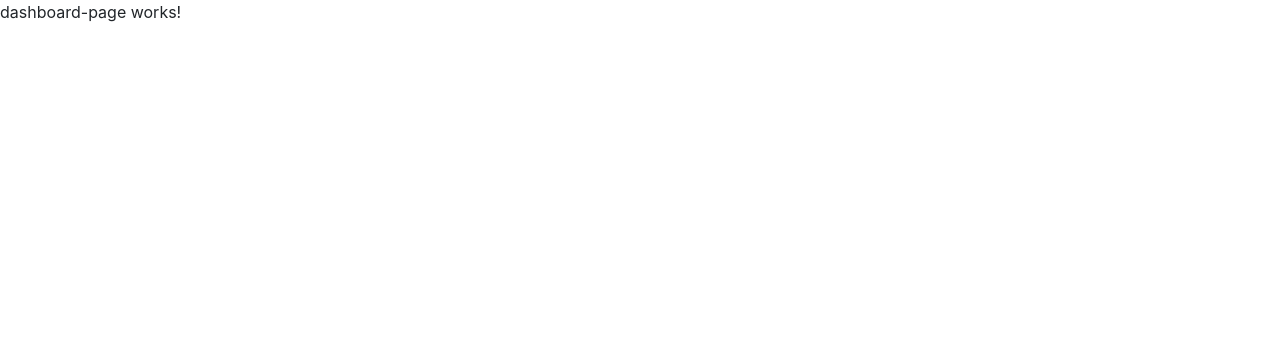
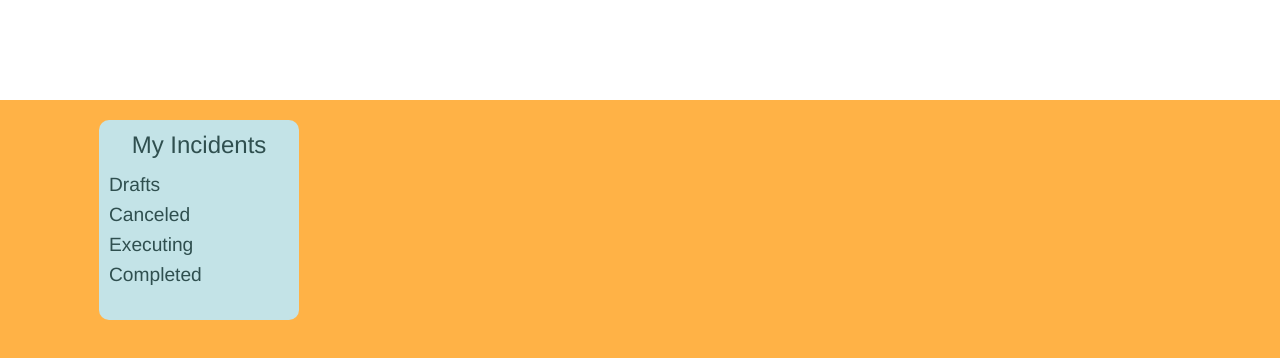
Before and after one commit to MilanTo3/Electricity-Distribution-Web-Project, an Angular app in the folder DistributionFrontApp/: page /dashboard in a window 1280 px wide. Shown: the top 358 px of the page. Built offline with nearby package versions, Linux system fonts and the light colour scheme.

Commit message:
Napravljena i uredjena komponenta za My Incidents karticu. Pozadina, hover elementi, i click event na karticu.

```diff
--- a/DistributionFrontApp/src/app/Components/dashboard-page/dashboard-page.component.html
+++ b/DistributionFrontApp/src/app/Components/dashboard-page/dashboard-page.component.html
@@ -1 +1 @@
-<p>dashboard-page works!</p>
+<app-my-incidents-component></app-my-incidents-component>
--- a/DistributionFrontApp/src/app/Components/dashboard-page/my-incidents-component/my-incidents-component.component.css
+++ b/DistributionFrontApp/src/app/Components/dashboard-page/my-incidents-component/my-incidents-component.component.css
@@ -0,0 +1,56 @@
+body {
+    background-image: url(/assets/Images/orangebackground.jpg);
+    height: 750px;
+
+}
+.container {
+    display: flex;
+    margin-left: 5%;
+    margin-top: 100px;
+
+}
+
+.child {
+    margin: 20px;
+    font-family: 'Helvetica';
+    color:darkslategrey;
+    line-height: 50px;
+    font-size: 1.5rem;
+    height: 200px;
+    width: 200px;
+    text-align: center;
+    border-radius: 10px;
+}
+
+.container p {
+    font-size: 1.2rem;
+    margin: 0;
+    text-align: left;
+    margin-left: 5%;
+    line-height: 30px;
+}
+#one {
+    background-color: #C3E3E7;
+
+}
+
+#two {
+    background-color: #C3E3E7;
+}
+
+#three {
+    background-color: #C3E3E7;
+}
+
+#one:hover {
+    background-color: #A5D6D9;
+    cursor: pointer;
+}
+
+#two:hover {
+    background-color: #A5D6D9;
+}
+
+#three:hover {
+    background-color: #A5D6D9;
+}
--- a/DistributionFrontApp/src/app/Components/dashboard-page/my-incidents-component/my-incidents-component.component.html
+++ b/DistributionFrontApp/src/app/Components/dashboard-page/my-incidents-component/my-incidents-component.component.html
@@ -1 +1,36 @@
-<p>my-incidents-component works!</p>
+<!DOCTYPE html>
+<!-- OVO JE KOMPONENTA KOJA SE MOZE KASNIJE KORISTITI I ZA MY WORK PLANS I MY SAFETY DOCS-->
+<!-- PROBATI SA JOS JEDNOM KOMPONENTOM ZA NABROJANE PARAGRAFE -->
+<html lang="en">
+    <head>
+    </head>
+        <body>
+            <div class="container">
+            <div (click)="openTable()" id="one" class="child">My Incidents
+                <div>
+                    <p>Drafts</p>
+                    <p>Canceled</p>
+                    <p>Executing</p>
+                    <p>Completed</p>
+                </div>
+            </div>
+
+          <!--   <div id="two" class="child">My Work Plans
+                <div>
+                    <p>Drafts</p>
+                    <p>Canceled</p>
+                    <p>Executing</p>
+                    <p>Completed</p>
+                </div>
+            </div>
+            <div id="three" class="child">My Safety Docs
+                <div>
+                    <p>Drafts</p>
+                    <p>Canceled</p>
+                    <p>Executing</p>
+                    <p>Completed</p>
+                </div>
+            </div>-->
+            </div>
+        </body>
+</html>
--- a/DistributionFrontApp/src/app/Components/dashboard-page/my-incidents-component/my-incidents-component.component.ts
+++ b/DistributionFrontApp/src/app/Components/dashboard-page/my-incidents-component/my-incidents-component.component.ts
@@ -1,4 +1,5 @@
 import { Component, OnInit } from '@angular/core';
+import { Router } from '@angular/router';
 
 @Component({
   selector: 'app-my-incidents-component',
@@ -7,9 +8,12 @@ import { Component, OnInit } from '@angular/core';
 })
 export class MyIncidentsComponentComponent implements OnInit {
 
-  constructor() { }
+  constructor(private router:Router) { }
 
   ngOnInit(): void {
   }
 
+  openTable() {
+    this.router.navigate(['/myIncidents'])
+  }
 }
--- /dev/null
+++ b/DistributionFrontApp/src/app/Components/dashboard-page/table-dashboard/table-dashboard.component.html
@@ -0,0 +1 @@
+<p>table-dashboard works!</p>
--- /dev/null
+++ b/DistributionFrontApp/src/app/Components/dashboard-page/table-dashboard/table-dashboard.component.ts
@@ -0,0 +1,15 @@
+import { Component, OnInit } from '@angular/core';
+
+@Component({
+  selector: 'app-table-dashboard',
+  templateUrl: './table-dashboard.component.html',
+  styleUrls: ['./table-dashboard.component.css']
+})
+export class TableDashboardComponent implements OnInit {
+
+  constructor() { }
+
+  ngOnInit(): void {
+  }
+
+}
--- a/DistributionFrontApp/src/app/app-routing.module.ts
+++ b/DistributionFrontApp/src/app/app-routing.module.ts
@@ -3,12 +3,16 @@ import { RouterModule, Routes } from '@angular/router';
 import { LoginRegisterPageComponent } from './Components/login-register-page/login-register-page.component';
 import { DashboardPageComponent } from './Components/dashboard-page/dashboard-page.component';
 import { AdminProfileRequestsComponent } from './Components/admin-profile-requests/admin-profile-requests.component';
+import { TableDashboardComponent } from './Components/dashboard-page/table-dashboard/table-dashboard.component';
 
 const routes: Routes = [
   { path: "", redirectTo: "login-register", pathMatch: "full" },
   { path: "login-register", component: LoginRegisterPageComponent },
   { path: "dashboard", component: DashboardPageComponent },
-  { path: "adminProfileRequests", component: AdminProfileRequestsComponent }
+  { path: "adminProfileRequests", component: AdminProfileRequestsComponent},
+  { path: "myIncidents", component:TableDashboardComponent}
+
+
 ];
 
 @NgModule({
--- a/DistributionFrontApp/src/app/app.module.ts
+++ b/DistributionFrontApp/src/app/app.module.ts
@@ -11,6 +11,8 @@ import { MyIncidentsComponentComponent } from './Components/dashboard-page/my-in
 import { SocialNetworksLoginComponentComponent } from './Components/login-register-page/social-networks-login-component/social-networks-login-component.component';
 import { AdminProfileRequestsComponent } from './Components/admin-profile-requests/admin-profile-requests.component';
 import { TableComponentComponent } from './Components/admin-profile-requests/table-component/table-component.component';
+import { TableDashboardComponent } from './Components/dashboard-page/table-dashboard/table-dashboard.component';
+
 
 @NgModule({
   declarations: [
@@ -23,6 +25,8 @@ import { TableComponentComponent } from './Components/admin-profile-requests/tab
     SocialNetworksLoginComponentComponent,
     AdminProfileRequestsComponent,
     TableComponentComponent,
+    TableDashboardComponent,
+
   ],
   imports: [
     BrowserModule,
```
Also changed, not shown: DistributionFrontApp/src/app/Components/dashboard-page/table-dashboard/table-dashboard.component.css (added), DistributionFrontApp/src/app/Components/login-register-page/login-component/login-component.component.ts (line endings or trailing spaces), DistributionFrontApp/src/assets/Images/orangebackground.jpg (added), 1 other file (tests, documents, lock files or other folders).
